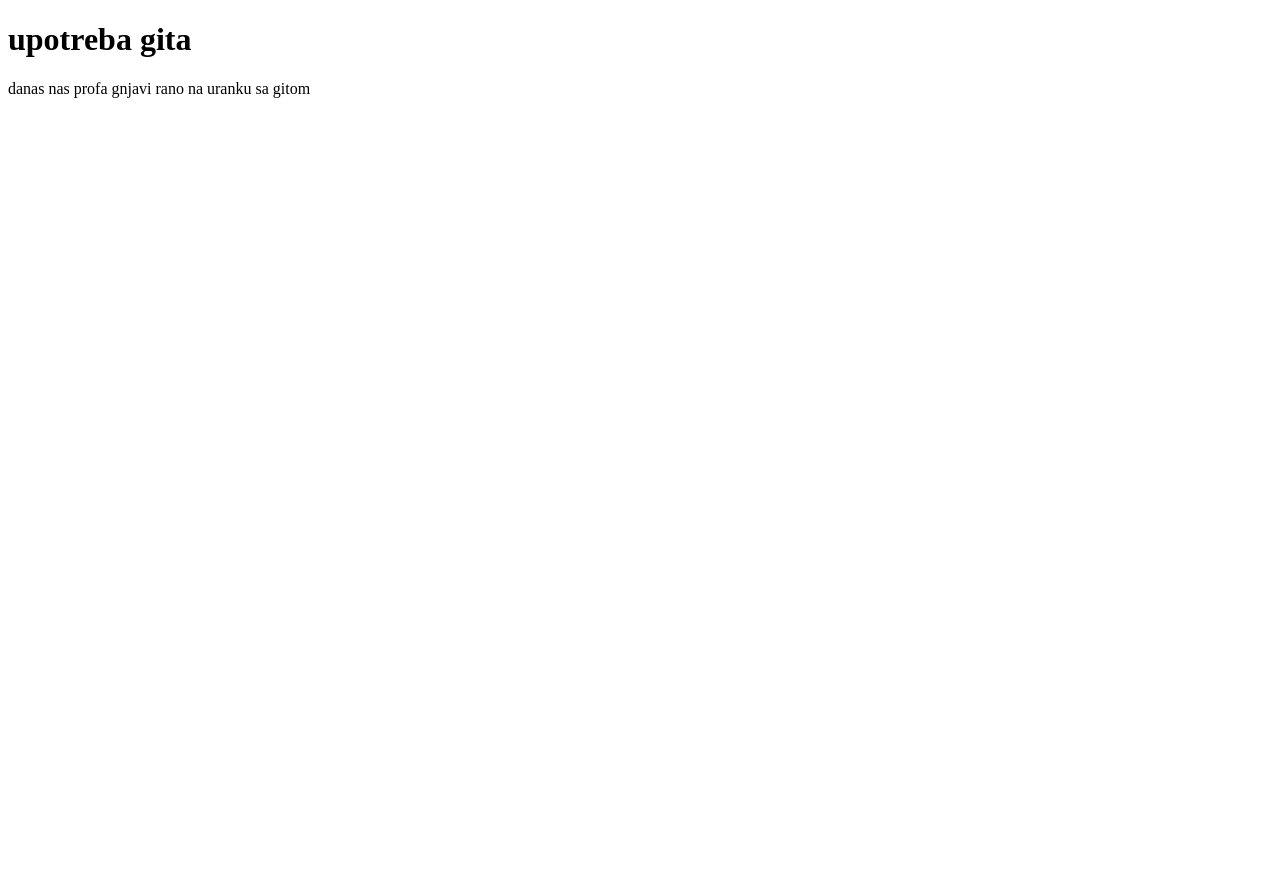
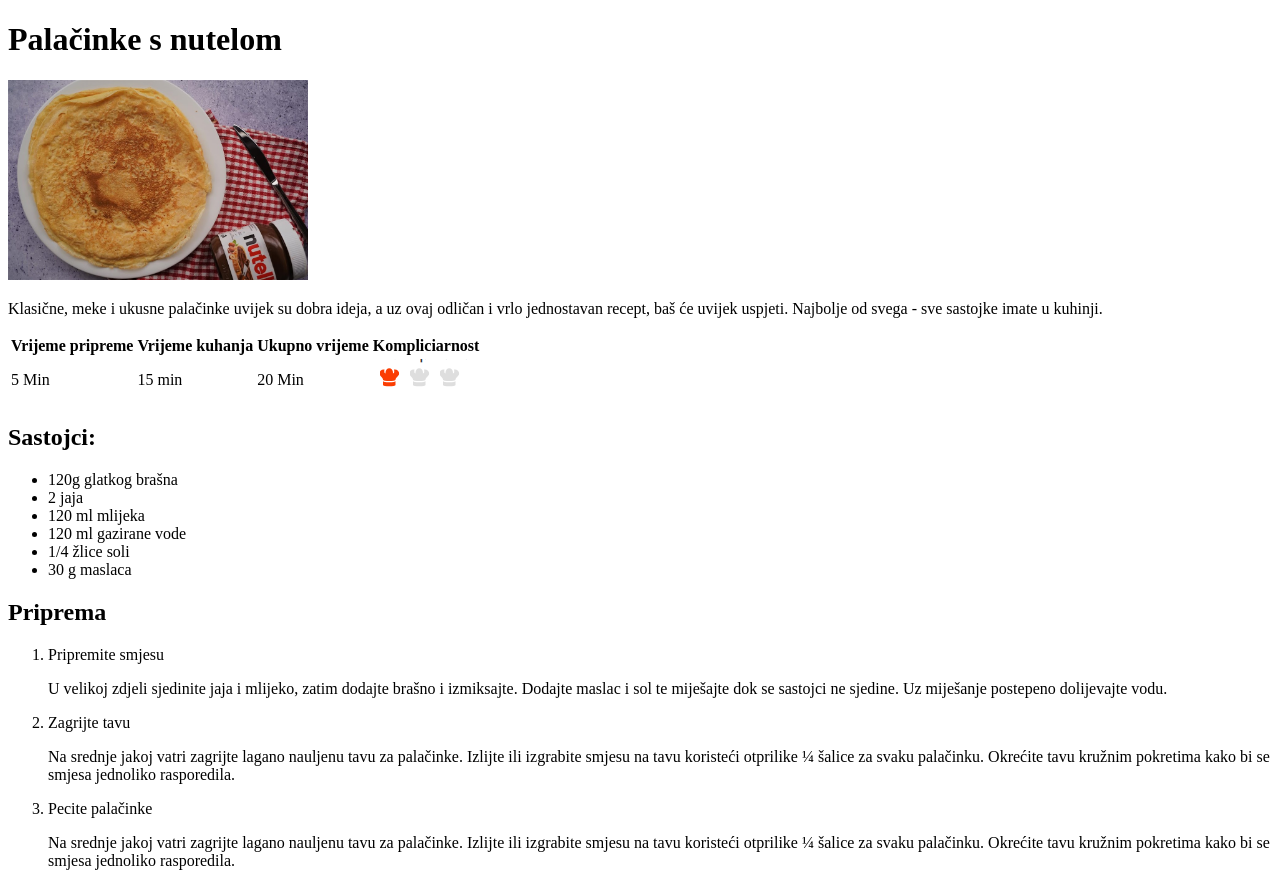
Before and after one commit to lukadalic6/palacinci, a plain HTML site: page index.html in a window 1280 px wide. Before the commit the page ends 800 px from the top, so only its background shows below. Drawn offline with Linux system fonts and the light colour scheme.

Commit message:
recept za palacinke

```diff
--- a/index.html
+++ b/index.html
@@ -6,7 +6,40 @@
     <title>Document</title>
 </head>
 <body>
-    <h1>upotreba gita</h1>
-    <p>danas nas profa gnjavi rano na uranku sa gitom</p>
+    <h1>Palačinke s nutelom</h1>
+    <img src="palačinke.jpg" width="300" height="200" alt="">
+    <p>Klasične, meke i ukusne palačinke uvijek su dobra ideja, a uz ovaj odličan i vrlo jednostavan recept, baš će uvijek uspjeti. Najbolje od svega - sve sastojke imate u kuhinji.</p>
+    <table>
+        <tr>
+            <th>Vrijeme pripreme</th>
+            <th>Vrijeme kuhanja</th>
+            <th>Ukupno vrijeme</th>
+            <th>Kompliciarnost</th>
+        </tr>
+        <tr>
+            <td>5 Min</td>
+            <td>15 min</td>
+            <td>20 Min</td>
+            <td><img src="Kompliciranost.png" alt=""></td>
+        </tr>
+    </table>
+    <h2>Sastojci:</h2>
+    <ul>
+        <li>120g glatkog brašna</li>
+        <li>2 jaja</li>
+        <li>120 ml mlijeka</li>
+        <li>120 ml gazirane vode</li>
+        <li>1/4 žlice soli</li>
+        <li>30 g maslaca</li>
+    </ul>
+    <h2>Priprema</h2>
+    <ol>
+        <li>Pripremite smjesu</li>
+        <p>U velikoj zdjeli sjedinite jaja i mlijeko, zatim dodajte brašno i izmiksajte. Dodajte maslac i sol te miješajte dok se sastojci ne sjedine. Uz miješanje postepeno dolijevajte vodu.</p>
+        <li>Zagrijte tavu</li>
+        <p>Na srednje jakoj vatri zagrijte lagano nauljenu tavu za palačinke. Izlijte ili izgrabite smjesu na tavu koristeći otprilike ¼ šalice za svaku palačinku. Okrećite tavu kružnim pokretima kako bi se smjesa jednoliko rasporedila.</p>
+        <li>Pecite palačinke</li>
+        <p>Na srednje jakoj vatri zagrijte lagano nauljenu tavu za palačinke. Izlijte ili izgrabite smjesu na tavu koristeći otprilike ¼ šalice za svaku palačinku. Okrećite tavu kružnim pokretima kako bi se smjesa jednoliko rasporedila.</p>
+    </ol>
 </body>
 </html>
```
Also changed, not shown: oNama.html (deleted, +0 -11 lines), proizvodi.html (deleted, +0 -16 lines), Kompliciranost.png (added), palačinke.jpg (added).
